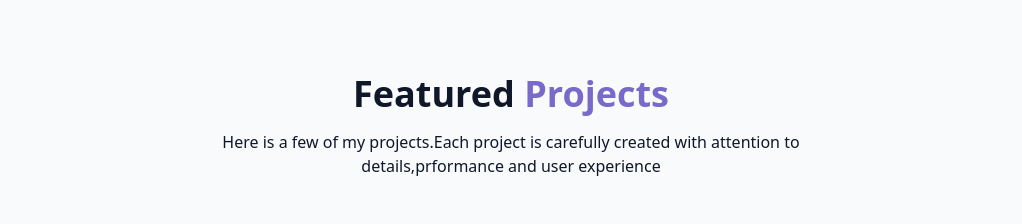
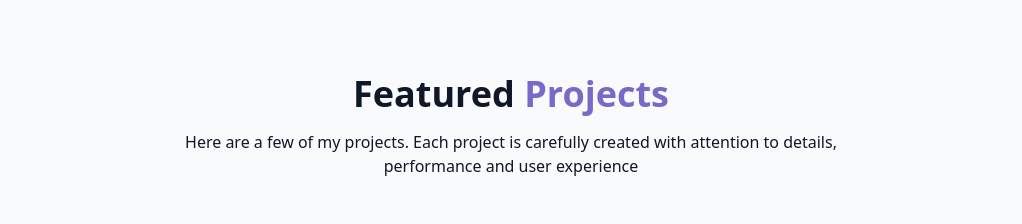
Before and after one commit to Layomi1/new-portfolio, a React (Vite) app: page / in a window 1280 px wide. Shown: the part 2160-2384 px from the top of the page, without its empty margins (129-1151 px from the left). Built offline with nearby package versions, Linux system fonts and the light colour scheme.

Commit message:
spelling correction

```diff
--- a/src/components/Projects.jsx
+++ b/src/components/Projects.jsx
@@ -10,8 +10,8 @@ const Projects = () => {
           Featured <span className="text-primary">Projects</span>
         </h2>
         <p className="text-center text-muted-foreground mb-12 max-w-2xl mx-auto">
-          Here is a few of my projects.Each project is carefully created with
-          attention to details,prformance and user experience
+          Here are a few of my projects. Each project is carefully created with
+          attention to details, performance and user experience
         </p>
         <article className="grid grid-cols-1 md:grid-cols-2 lg:grid-cols-3  gap-8">
           {projects.map((project) => (
```
